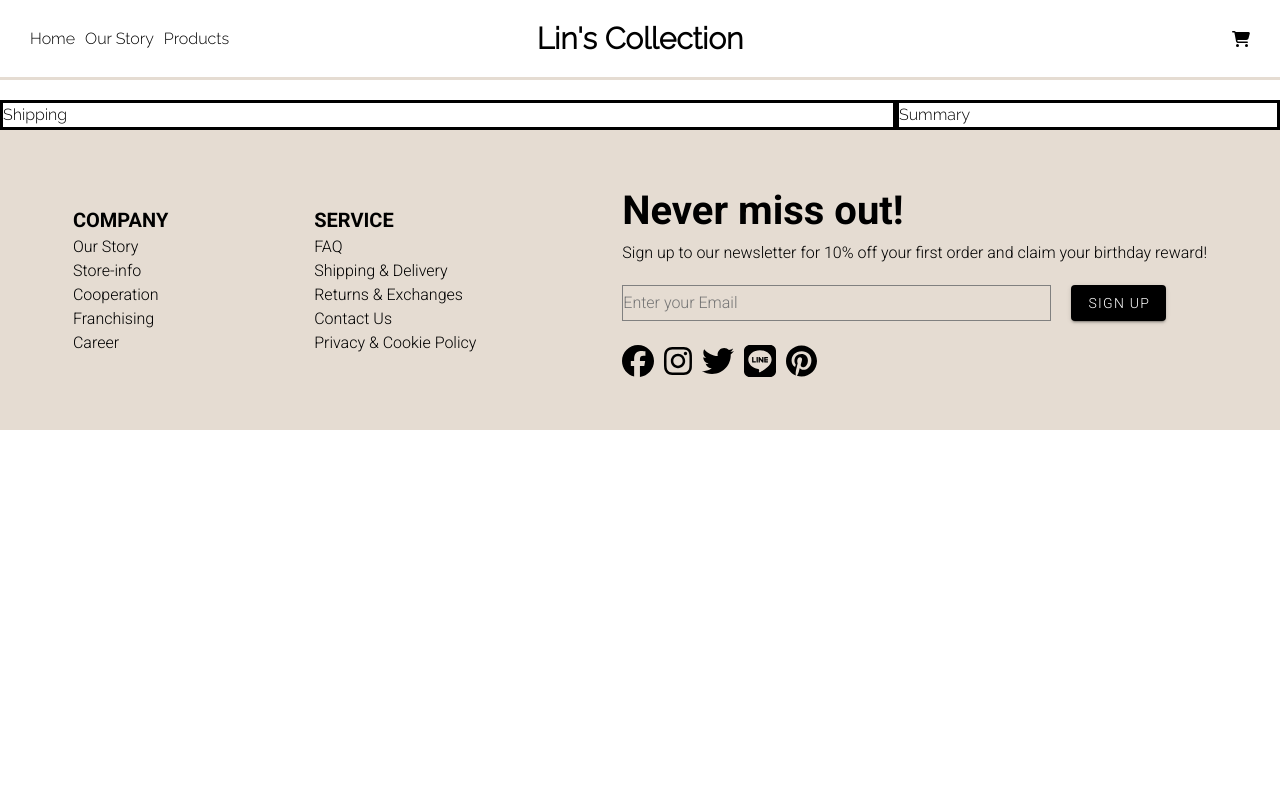
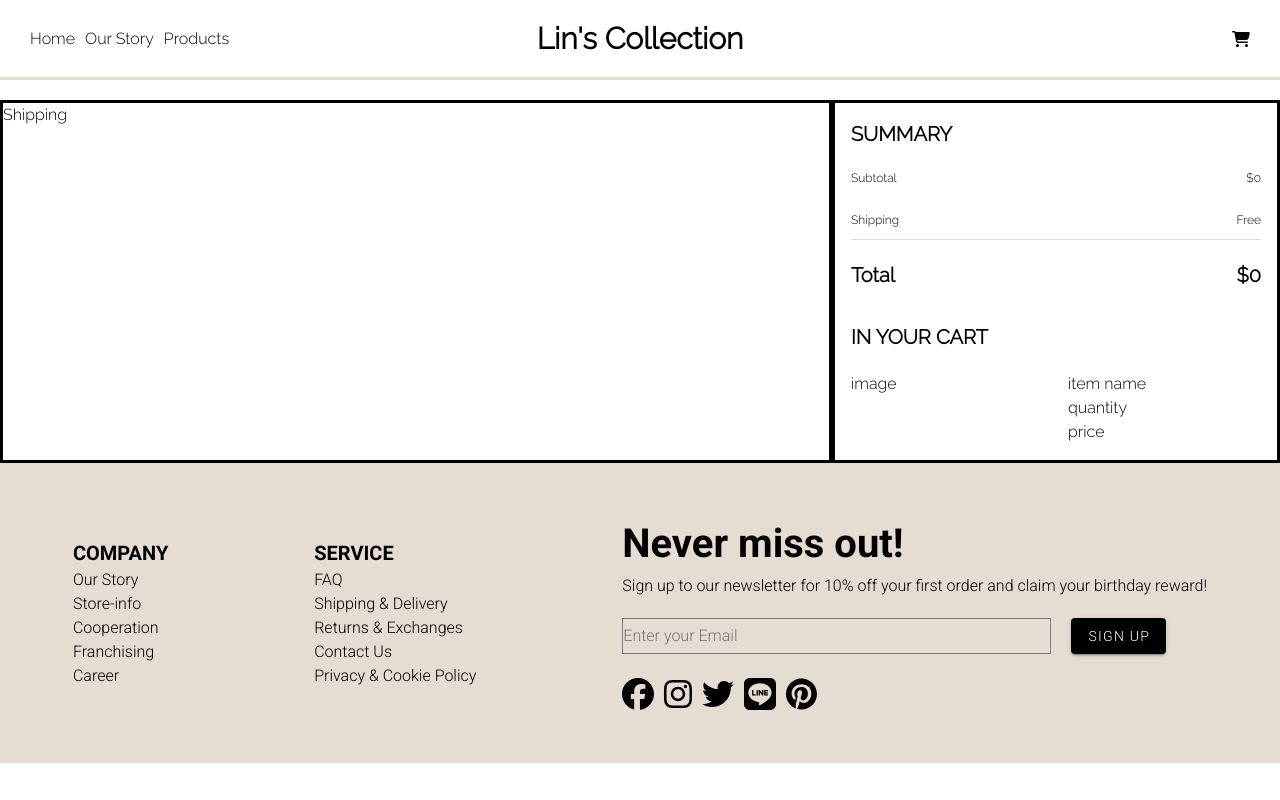
Before and after one commit to chrischlin/ecommerce-website, a Vue app: page /payment in a window 1280 px wide. Built offline with nearby package versions, Linux system fonts and the light colour scheme.

Commit message:
feat: build structure in Summary

```diff
--- a/src/components/Payment/Summary.vue
+++ b/src/components/Payment/Summary.vue
@@ -1,7 +1,86 @@
 <template>
-    Summary
+    <v-container class="amount-container">
+        <div class="title">SUMMARY</div>
+        <v-row>
+            <v-col class="pay">Subtotal</v-col>
+            <v-col class="pay-amount">${{ subtotal }}</v-col>
+        </v-row>
+
+        <v-row>
+            <v-col class="pay">Shipping</v-col>
+            <v-col class="pay-amount">Free</v-col>
+        </v-row>
+
+        <div class="line"></div>
+
+        <v-row>
+            <v-col class="total">Total</v-col>
+            <v-col class="total-amount">${{ subtotal }}</v-col>
+        </v-row>
+    </v-container>
+
+    <v-container>
+        <div class="title">IN YOUR CART</div>
+        <v-row>
+            <v-col>image</v-col>
+            <v-col>
+                <div>item name</div>
+                <div>quantity</div>
+                <div>price</div>
+            </v-col>
+        </v-row>
+    </v-container>
 </template>
 
 <script>
+import { mapState } from "vuex";
+
+export default {
+    computed: {
+        ...mapState({
+            products: "items",
+        }),
+
+        subtotal() {
+            return this.products.reduce((acc, item) => {
+                return acc + item.price * item.quantity;
+            }, 0);
+        },
+    },
+}
 
 </script>
+
+<style scoped>
+.title {
+    font-size: 20px;
+    font-weight: bold;
+    margin-bottom: 20px;
+}
+
+.pay {
+    font-size: 12px;
+}
+
+.pay-amount {
+    font-size: 12px;
+    text-align: end;
+}
+
+.line {
+    border-bottom: 0.8px solid #e5dcd2;
+    margin-top: 10px;
+    margin-bottom: 20px;
+}
+
+.total {
+    font-size: 20px;
+    font-weight: bold;
+}
+
+.total-amount {
+    font-size: 20px;
+    font-weight: bold;
+    text-align: end;
+}
+</style>
--- a/src/views/Payment.vue
+++ b/src/views/Payment.vue
@@ -29,12 +29,12 @@ export default {
 }
 
 .info {
-    width: 70%;
+    width: 65%;
     border: solid black;
 }
 
 .summary {
-    width: 30%;
+    width: 35%;
     border: solid black;
 }
 </style>
```
